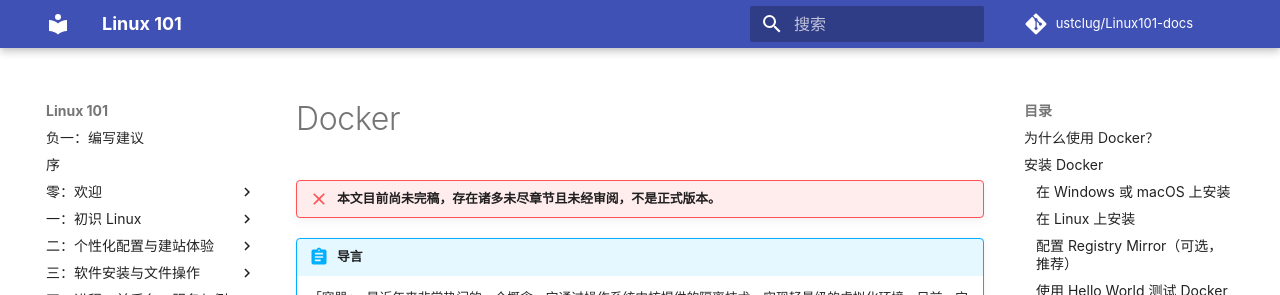
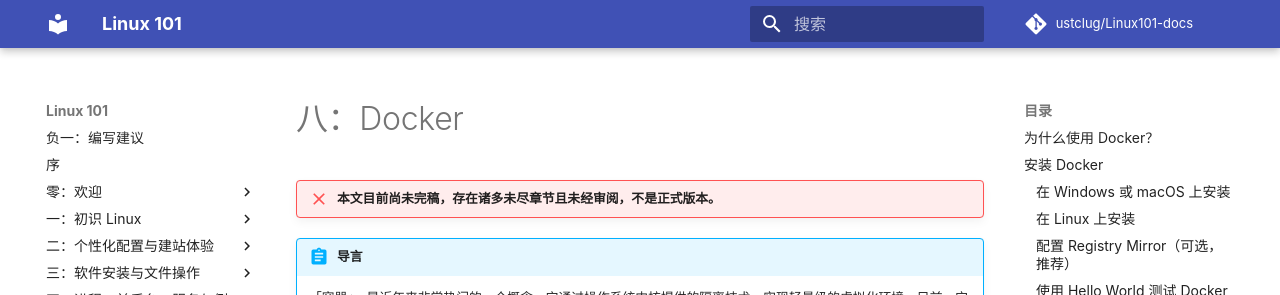
Before and after one commit to ustclug/Linux101-docs, an MkDocs documentation site: the page built from docs/Ch08/index.md, in a window 1280 px wide and 900 px high. Shown: the top 295 px of the window. Built offline with MkDocs 1.6.1 and Material for MkDocs 9.7.7, drawn with Linux system fonts in a browser that asks for light colours; comment, search, counter and statistics services are not loaded.

Commit message:
Ch08: Title missing chapter number

```diff
--- a/docs/Ch08/index.md
+++ b/docs/Ch08/index.md
@@ -1,4 +1,4 @@
-# Docker
+# 八：Docker
 
 !!! Failure "本文目前尚未完稿，存在诸多未尽章节且未经审阅，不是正式版本。"
 
```
